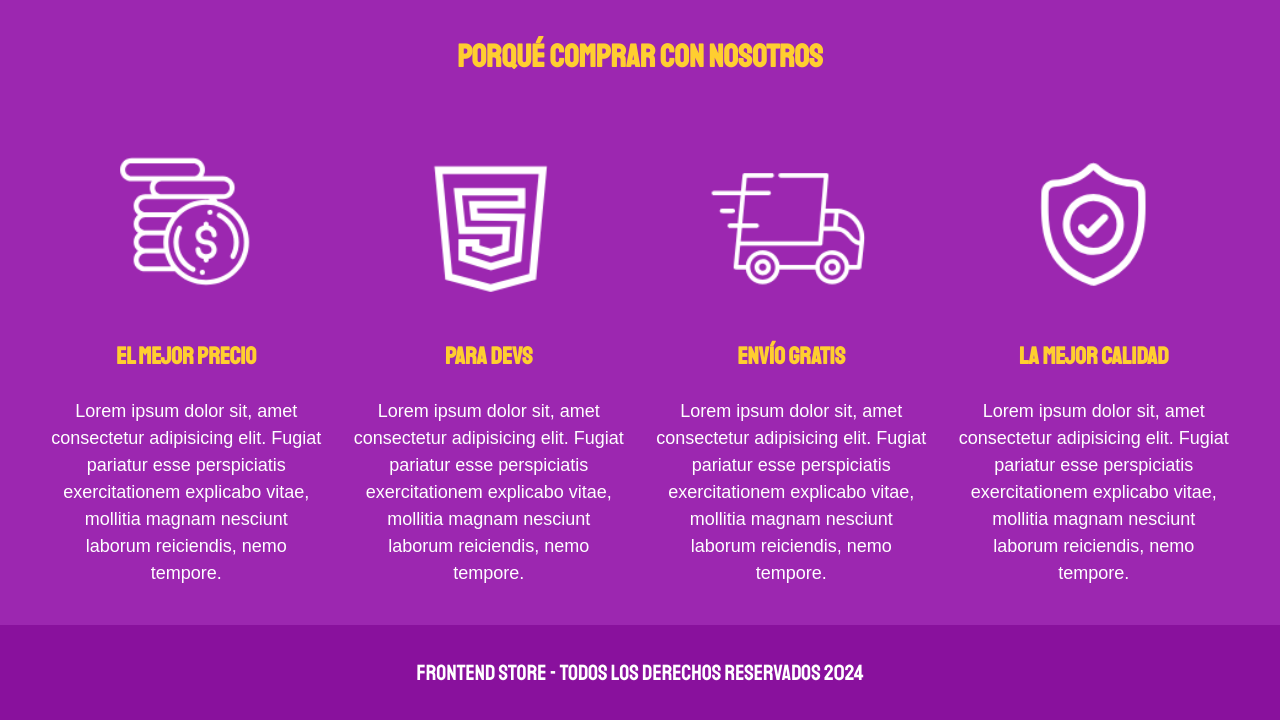
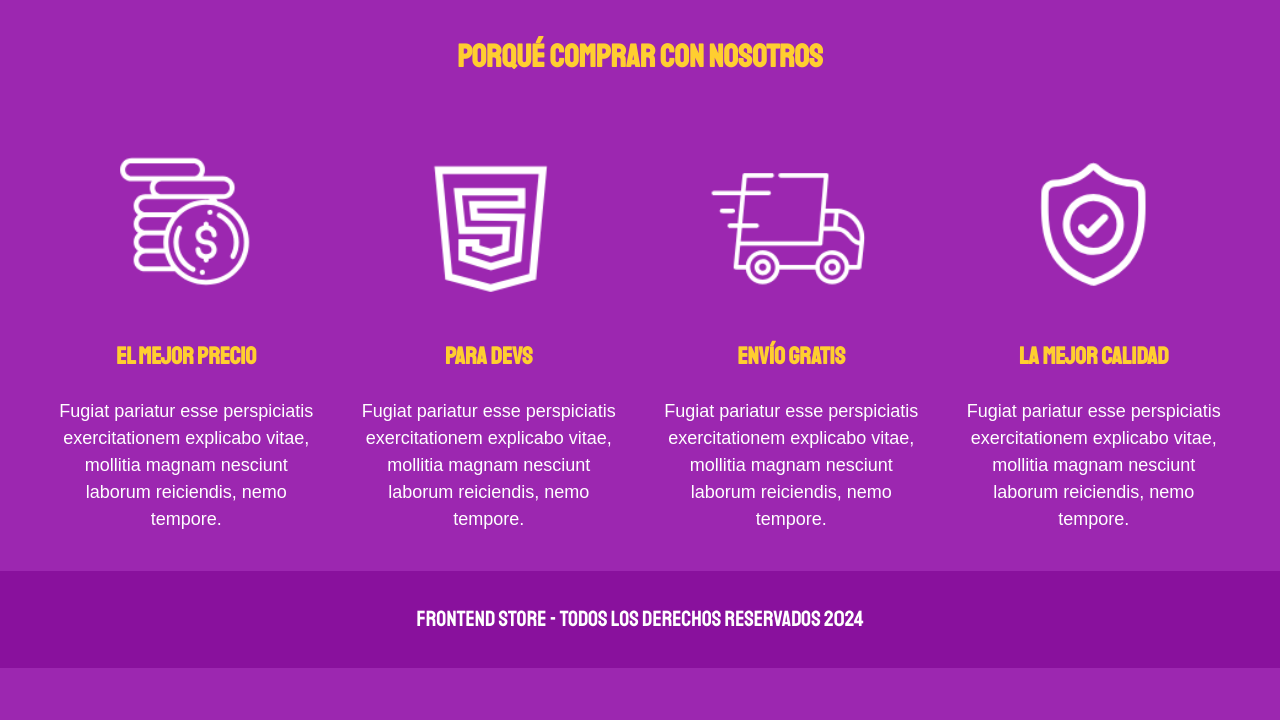
Before and after one commit to VzNahuel/FrontEndStore, a plain HTML site: page nosotros.html in a window 1280 px wide. Shown: the part 731-1451 px from the top of the page. After the commit the page ends 1399 px from the top, so only its background shows below. Drawn offline with Linux system fonts and the light colour scheme.

Commit message:
edited about

```diff
--- a/nosotros.html
+++ b/nosotros.html
@@ -47,36 +47,32 @@
                 <img src="img/icono_1.png" alt="icono 1" class="bloque__icono">
                 <h3 class="bloque__titulo">El mejor precio</h3>
                 <p>
-                    Lorem ipsum dolor sit, amet consectetur adipisicing elit. Fugiat pariatur
-                    esse perspiciatis exercitationem explicabo vitae, mollitia magnam nesciunt
-                    laborum reiciendis, nemo tempore.
+                    Fugiat pariatur esse perspiciatis exercitationem explicabo vitae,
+                    mollitia magnam nesciunt laborum reiciendis, nemo tempore.
                 </p>
             </div>
             <div class="bloque">
                 <img src="img/icono_2.png" alt="icono 2" class="bloque__icono">
                 <h3 class="bloque__titulo">Para Devs</h3>
                 <p>
-                    Lorem ipsum dolor sit, amet consectetur adipisicing elit. Fugiat pariatur
-                    esse perspiciatis exercitationem explicabo vitae, mollitia magnam nesciunt
-                    laborum reiciendis, nemo tempore.
+                    Fugiat pariatur esse perspiciatis exercitationem explicabo vitae,
+                    mollitia magnam nesciunt laborum reiciendis, nemo tempore.
                 </p>
             </div>
             <div class="bloque">
                 <img src="img/icono_3.png" alt="icono 3" class="bloque__icono">
                 <h3 class="bloque__titulo">Envío gratis</h3>
                 <p>
-                    Lorem ipsum dolor sit, amet consectetur adipisicing elit. Fugiat pariatur
-                    esse perspiciatis exercitationem explicabo vitae, mollitia magnam nesciunt
-                    laborum reiciendis, nemo tempore.
+                    Fugiat pariatur esse perspiciatis exercitationem explicabo vitae,
+                    mollitia magnam nesciunt laborum reiciendis, nemo tempore.
                 </p>
             </div>
             <div class="bloque">
                 <img src="img/icono_4.png" alt="icono 4" class="bloque__icono">
                 <h3 class="bloque__titulo">La mejor calidad</h3>
                 <p>
-                    Lorem ipsum dolor sit, amet consectetur adipisicing elit. Fugiat pariatur
-                    esse perspiciatis exercitationem explicabo vitae, mollitia magnam nesciunt
-                    laborum reiciendis, nemo tempore.
+                    Fugiat pariatur esse perspiciatis exercitationem explicabo vitae,
+                    mollitia magnam nesciunt laborum reiciendis, nemo tempore.
                 </p>
             </div>
         </section>
```
